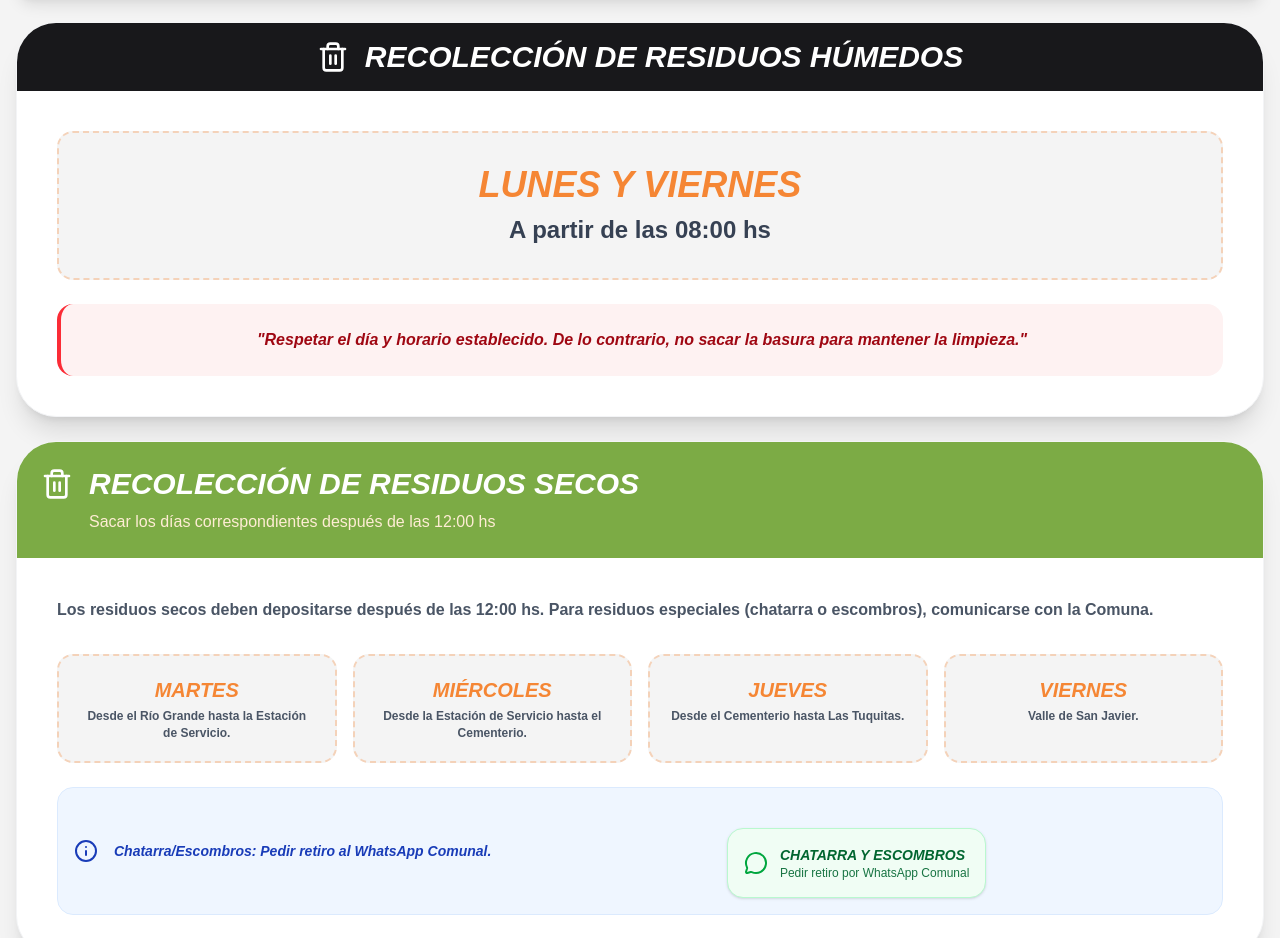
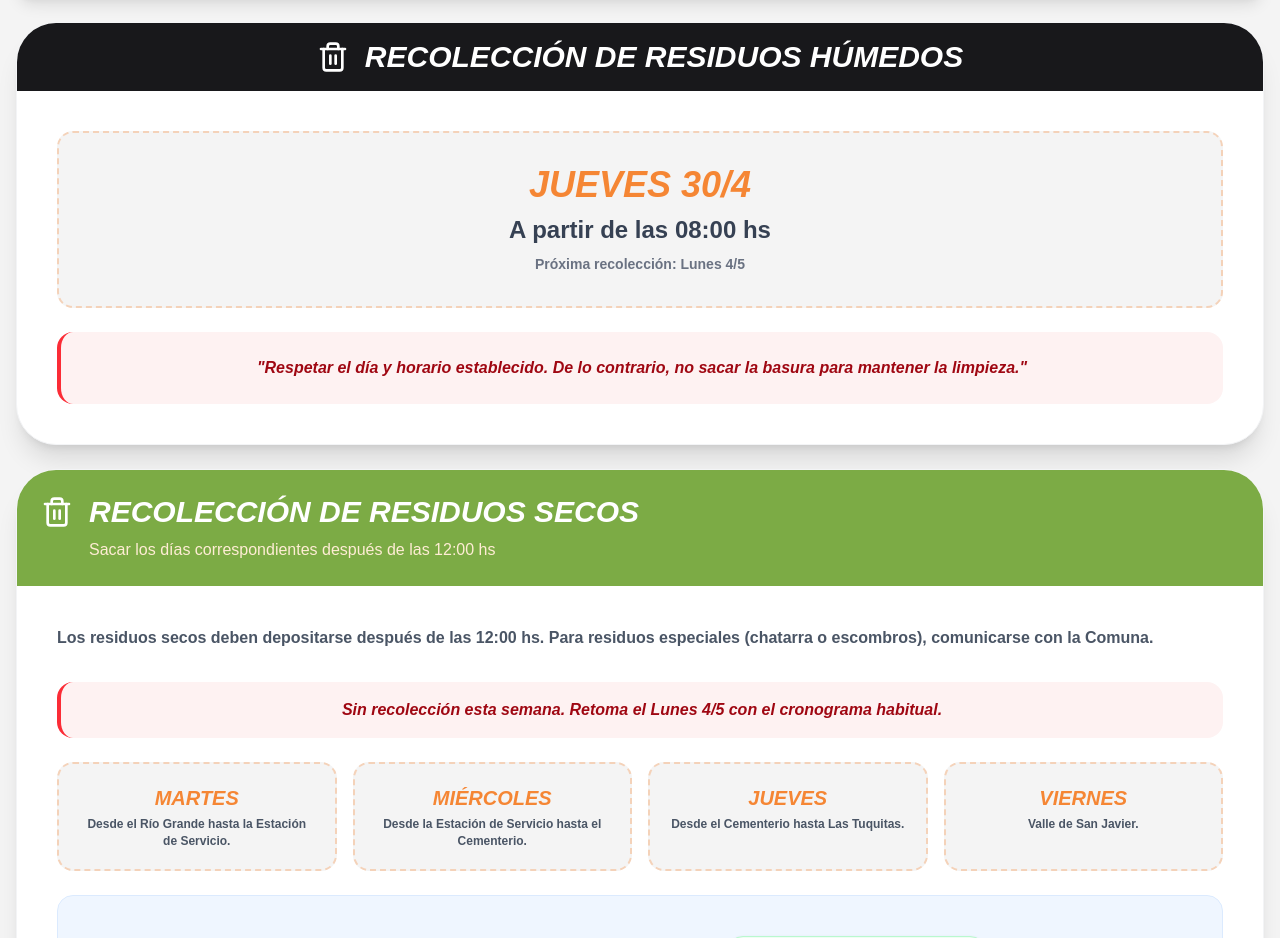
Before and after one commit to leo43161/raco-web-v2, a Next.js app: page /veraneantes in a window 1280 px wide. Shown: the part 243-1181 px from the top of the page. Built offline with nearby package versions, Linux system fonts and the light colour scheme.

Commit message:
Actualizacion de fechas de recoleccion

```diff
--- /dev/null
+++ b/scripts/restore-schedule.mjs
@@ -0,0 +1,92 @@
+#!/usr/bin/env node
+/**
+ * Restaura el cronograma de recolección de residuos al horario normal.
+ * Ejecutar manualmente el lunes 5/5 o después: node scripts/restore-schedule.mjs
+ */
+import { readFileSync, writeFileSync } from "fs";
+import { resolve, dirname } from "path";
+import { fileURLToPath } from "url";
+
+const __dirname = dirname(fileURLToPath(import.meta.url));
+const root = resolve(__dirname, "..");
+const FECHA_FIN = new Date("2026-05-05T00:00:00");
+
+if (new Date() < FECHA_FIN) {
+  console.log(`La suspensión sigue activa hasta el lunes 5/5. Nada que restaurar.`);
+  process.exit(0);
+}
+
+// --- guia.ts ---
+const guiaPath = resolve(root, "src/data/guia.ts");
+let guia = readFileSync(guiaPath, "utf-8");
+
+guia = guia.replace(
+  `// SUSPENSION_ACTIVA: se vuelve false automáticamente al reconstruir después del 5/5
+const _FECHA_FIN_SUSPENSION = new Date("2026-05-05T00:00:00");
+export const SUSPENSION_ACTIVA = new Date() < _FECHA_FIN_SUSPENSION;
+export const AVISO_SUSPENSION_RESIDUOS = "Sin recolección esta semana. Retoma el Lunes 5/5 con el cronograma habitual.";
+
+`,
+  ""
+);
+
+guia = guia.replace(
+  `export const DATA_RESIDUOS_HUMEDOS: CronogramaResiduos[] = SUSPENSION_ACTIVA
+  ? [{ dia: "Miércoles 30/4", zona: "A partir de las 08:00 hs" }]
+  : [{ dia: "Lunes y Viernes", zona: "A partir de las 08:00 hs" }];`,
+  `export const DATA_RESIDUOS_HUMEDOS: CronogramaResiduos[] = [
+  { dia: "Lunes y Viernes", zona: "A partir de las 08:00 hs" }
+];`
+);
+
+writeFileSync(guiaPath, guia, "utf-8");
+console.log("✓ src/data/guia.ts restaurado");
+
+// --- veraneantes/page.tsx ---
+const pagePath = resolve(root, "src/app/veraneantes/page.tsx");
+let page = readFileSync(pagePath, "utf-8");
+
+// Remover imports de suspensión
+page = page.replace(
+  `,
+  SUSPENSION_ACTIVA,
+  AVISO_SUSPENSION_RESIDUOS`,
+  ""
+);
+
+// Restaurar título húmedos
+page = page.replace(
+  `                {SUSPENSION_ACTIVA ? "Miércoles 30/4" : "Lunes y Viernes"}`,
+  `                Lunes y Viernes`
+);
+
+// Remover "Próxima recolección" condicional
+page = page.replace(
+  `
+              {SUSPENSION_ACTIVA && (
+                <p className="text-sm font-semibold text-gray-500 mt-2">
+                  Próxima recolección: Lunes 5/5
+                </p>
+              )}`,
+  ""
+);
+
+// Remover banner de suspensión en secos
+page = page.replace(
+  `
+            {SUSPENSION_ACTIVA && (
+              <div className="bg-red-50 p-4 rounded-2xl border-l-4 border-red-500 mb-6">
+                <p className="text-red-800 font-bold text-center italic text-sm md:text-base">
+                  {AVISO_SUSPENSION_RESIDUOS}
+                </p>
+              </div>
+            )}
+`,
+  "\n"
+);
+
+writeFileSync(pagePath, page, "utf-8");
+console.log("✓ src/app/veraneantes/page.tsx restaurado");
+
+console.log("\n✅ Cronograma de recolección vuelto al horario normal (Lunes y Viernes).");
+console.log('   Revisá los cambios con "git diff" antes de hacer commit.');
--- a/src/app/veraneantes/page.tsx
+++ b/src/app/veraneantes/page.tsx
@@ -17,7 +17,9 @@ import {
   TELEFONOS,
   NOTA_RESIDUOS,
   NOTA_RESIDUOS_HUMEDOS,
-  DATA_AMBULANCIA
+  DATA_AMBULANCIA,
+  SUSPENSION_ACTIVA,
+  AVISO_SUSPENSION_RESIDUOS
 } from "@/data/guia";
 
 export default function GuiaVecino() {
@@ -67,11 +69,16 @@ export default function GuiaVecino() {
             {/* Placa Grande de Horario */}
             <div className="bg-background p-8 rounded-2xl border-2 border-dashed border-naranja/30 text-center mb-6">
               <span className="block text-naranja font-black text-2xl md:text-4xl mb-2 uppercase italic">
-                Lunes y Viernes
+                {SUSPENSION_ACTIVA ? "jueves 30/4" : "Lunes y Viernes"}
               </span>
               <p className="text-xl md:text-2xl font-bold text-gray-700 leading-snug">
                 A partir de las 08:00 hs
               </p>
+              {SUSPENSION_ACTIVA && (
+                <p className="text-sm font-semibold text-gray-500 mt-2">
+                  Próxima recolección: Lunes 4/5
+                </p>
+              )}
             </div>
 
             {/* Advertencia */}
@@ -99,6 +106,14 @@ export default function GuiaVecino() {
             <p className="text-gray-600 mb-8 font-bold text-center md:text-left">
               {NOTA_RESIDUOS}
             </p>
+
+            {SUSPENSION_ACTIVA && (
+              <div className="bg-red-50 p-4 rounded-2xl border-l-4 border-red-500 mb-6">
+                <p className="text-red-800 font-bold text-center italic text-sm md:text-base">
+                  {AVISO_SUSPENSION_RESIDUOS}
+                </p>
+              </div>
+            )}
 
             <div className="grid grid-cols-1 sm:grid-cols-2 lg:grid-cols-4 gap-4">
               {DATA_RESIDUOS_SECOS.map((item, idx) => (
--- a/src/data/guia.ts
+++ b/src/data/guia.ts
@@ -53,15 +53,20 @@ export const DATA_CAPS: InfoCAPS[] = [
 export const DATA_AMBULANCIA = "Los 3 CAPS tienen servicio de ambulancia activo las 24 hs.";
 
 // --- 2. RECOLECCIÓN DE RESIDUOS (CRONOGRAMA SECOS) ---
+// SUSPENSION_ACTIVA: se vuelve false automáticamente al reconstruir después del 5/5
+const _FECHA_FIN_SUSPENSION = new Date("2026-05-05T00:00:00");
+export const SUSPENSION_ACTIVA = new Date() < _FECHA_FIN_SUSPENSION;
+export const AVISO_SUSPENSION_RESIDUOS = "Sin recolección esta semana. Retoma el Lunes 4/5 con el cronograma habitual.";
+
 export const DATA_RESIDUOS_SECOS: CronogramaResiduos[] = [
   { dia: "Martes", zona: "Desde el Río Grande hasta la Estación de Servicio." },
   { dia: "Miércoles", zona: "Desde la Estación de Servicio hasta el Cementerio." },
   { dia: "Jueves", zona: "Desde el Cementerio hasta Las Tuquitas." },
   { dia: "Viernes", zona: "Valle de San Javier." }
 ];
-export const DATA_RESIDUOS_HUMEDOS: CronogramaResiduos[] = [
-  { dia: "Lunes y Viernes", zona: "A partir de las 08:00 hs" }
-];
+export const DATA_RESIDUOS_HUMEDOS: CronogramaResiduos[] = SUSPENSION_ACTIVA
+  ? [{ dia: "Jueves 30/4", zona: "A partir de las 08:00 hs" }]
+  : [{ dia: "Lunes y Viernes", zona: "A partir de las 08:00 hs" }];
 
 export const NOTA_RESIDUOS = "Los residuos secos deben depositarse después de las 12:00 hs. Para residuos especiales (chatarra o escombros), comunicarse con la Comuna.";
 export const NOTA_RESIDUOS_HUMEDOS = "Respetar el día y horario establecido. De lo contrario, no sacar la basura para mantener la limpieza.";
```
